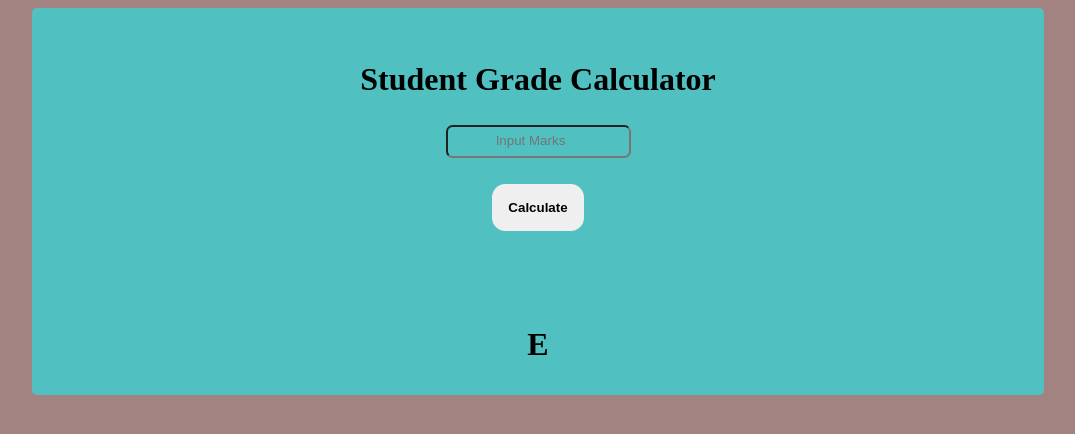
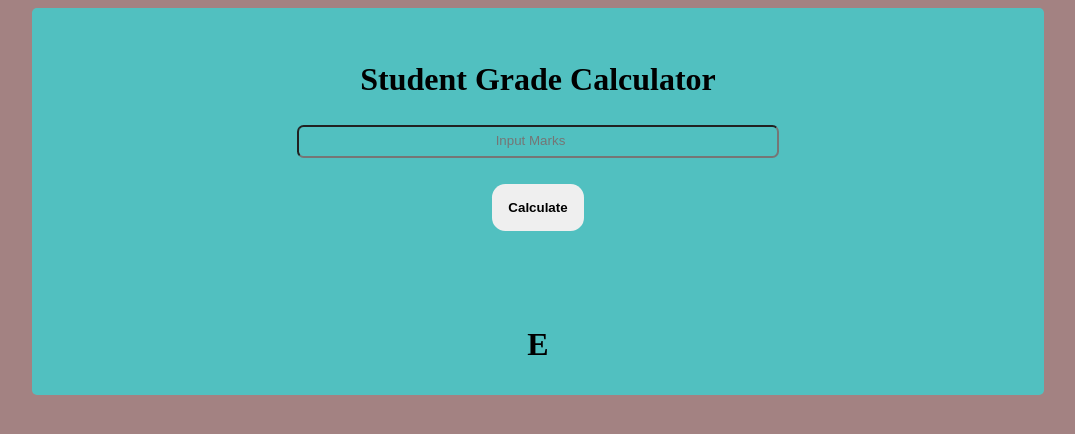
Before and after one commit to erick-sudo/toyproblems, a plain HTML site: page StudentGradeGenerator/StudentGradeGenerator.html in a window 1280 px wide. Shown: the whole page, without its empty margins (102-1177 px from the left). Drawn offline with Linux system fonts and the light colour scheme.

Commit message:
Update StudentGradeGenerator.html

```diff
--- a/StudentGradeGenerator/StudentGradeGenerator.html
+++ b/StudentGradeGenerator/StudentGradeGenerator.html
@@ -17,6 +17,9 @@
             border-radius: 0.5em;
             background-color: transparent;
 
+        }
+        #marks{
+            width: 50%;
         }
         h1{
             text-align: center;
@@ -52,7 +55,7 @@
         <h1>
             Student Grade Calculator
         </h1>
-        <input id="marks" oninput="handleGrade(event)" type="number" placeholder="Input Marks">
+        <input id="marks" oninput="handleGrade(event)" type="number" min="0" max="100" placeholder="Input Marks">
         <button id="calculate" onclick="handleGrade(event)">Calculate</button>
         <div id="grade">E</div>
     </div>
```
